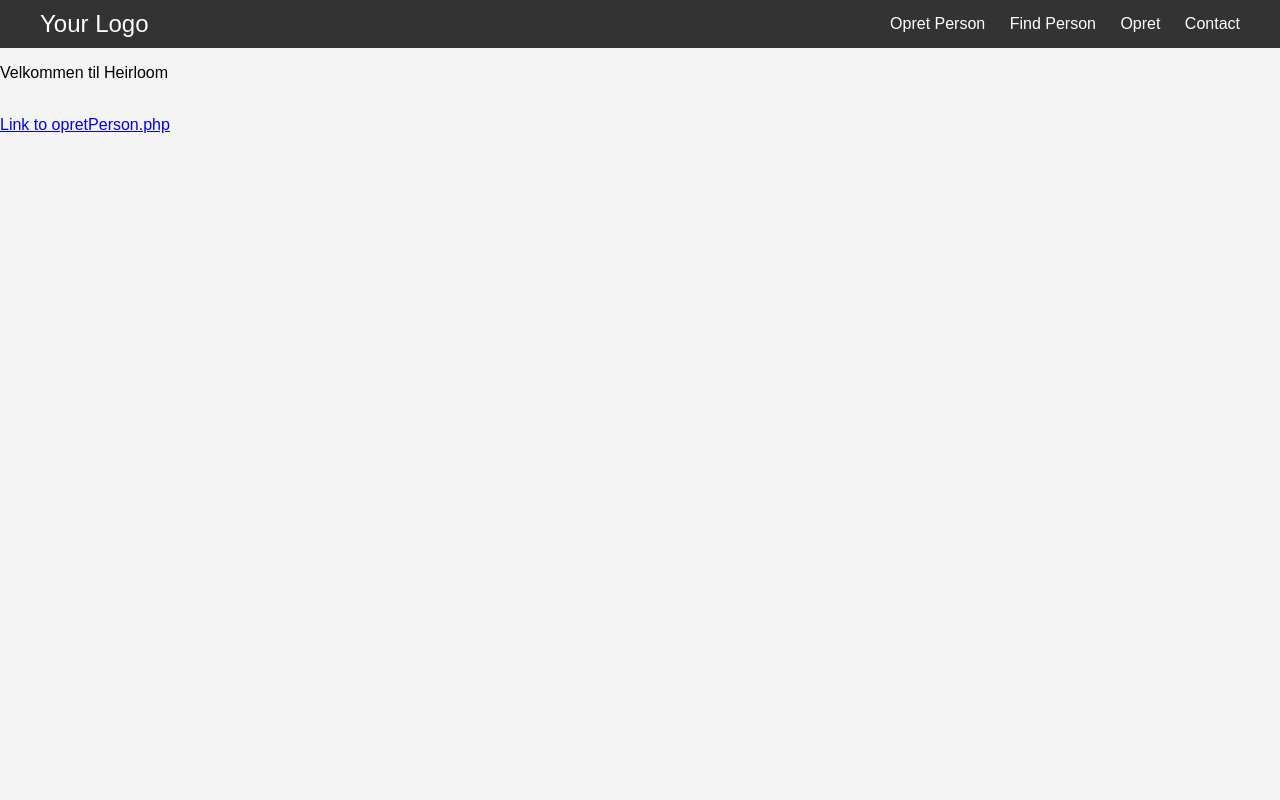
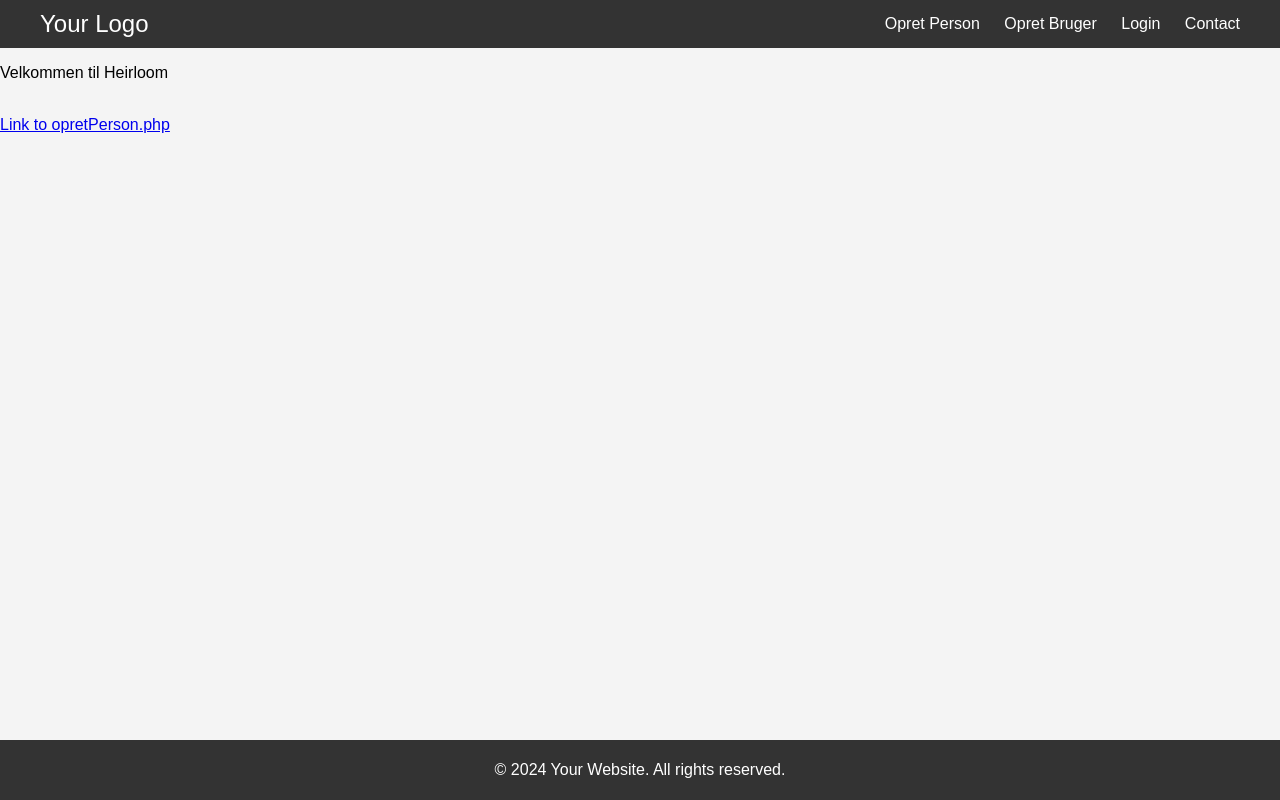
Before and after one commit to PickmansGitHubGallery/Heirloom, a PHP site: page / in a window 1280 px wide. Run offline with PHP 8.4, Linux system fonts and the light colour scheme.

Commit message:
Rettet små fejl. Index.php har sine egne foot,header og navbar.

```diff
--- a/Global/navbar.php
+++ b/Global/navbar.php
@@ -3,9 +3,9 @@
     <div class="container">
         <div class="logo">Your Logo</div>
         <ul class="nav-links">
-            <li><a href="UI/opretPersonSide.php">Opret Person</a></li>
-            <li><a href="visPerson.php">Find Person</a></li>
-            <li><a href="#">Opret</a></li>
+            <li><a href="../UI/opretPersonSide.php">Opret Person</a></li>
+            <li><a href="../UI/opretBrugerSide.php">Opret Bruger</a></li>
+            <li><a href="../UI/logindSide.php">Login</a></li>
             <li><a href="#">Contact</a></li>
         </ul>
     </div>
--- a/UI/visPerson.php
+++ b/UI/visPerson.php
@@ -1,7 +1,7 @@
 <?php
-include 'phpMetoder.php';
-include 'header.php';
-include 'navbar.php';
+include '../Global/header.php';
+include '../Global/navbar.php';
+include '../Global/footer.php';
 ?>
 
 <html>
--- a/index.php
+++ b/index.php
@@ -1,11 +1,34 @@
 <?php
-include 'Global/header.php';
-include 'Global/navbar.php';
 ?>
+<!DOCTYPE html>
+<html lang="en">
+<head>
+    <meta charset="UTF-8">
+    <meta name="viewport" content="width=device-width, initial-scale=1.0">
+    <link rel="stylesheet" href="style.css">
+    <title>Heirloom</title>
+</head>
+</html>
 <html>
 <body>
+<nav class="navbar">
+    <div class="container">
+        <div class="logo">Your Logo</div>
+        <ul class="nav-links">
+            <li><a href="UI/opretPersonSide.php">Opret Person</a></li>
+            <li><a href="UI/opretBrugerSide.php">Opret Bruger</a></li>
+            <li><a href="UI/logindSide.php">Login</a></li>
+            <li><a href="#">Contact</a></li>
+        </ul>
+    </div>
+</nav>
   <p>Velkommen til Heirloom</p>
   <br>
   <a href="/Heirloom/UI/opretPersonSide.php">Link to opretPerson.php</a>
 </body>
+<footer>
+  <section class="footerSection">
+    <p>&copy; <?php echo date("Y"); ?> Your Website. All rights reserved.</p>
+  </section>
+</footer>
 </html>
```
Also changed, not shown: Global/footer.php (+4 -3 lines).
